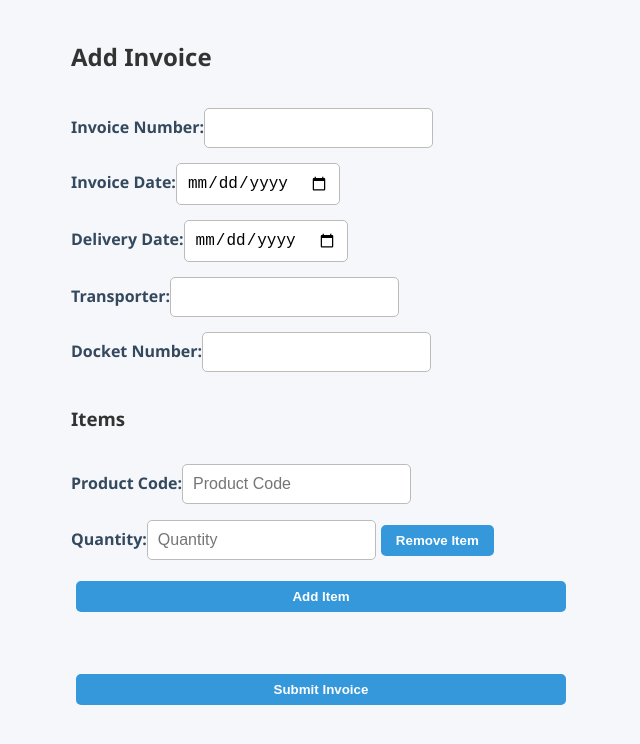
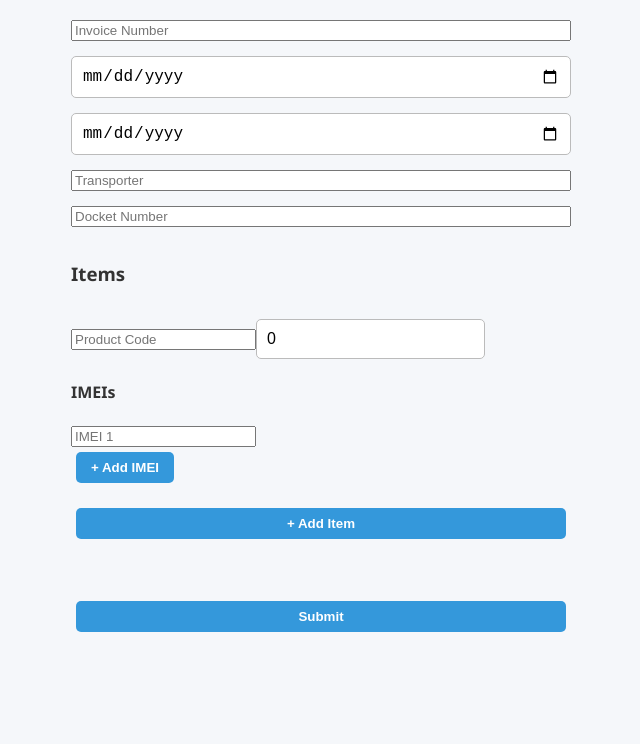
Before and after one commit to Rajeshnaidu001/SheetStockr, a React (Create React App) app: page /add in a window 1280 px wide. Shown: the top 744 px of the page, without its empty margins (319-959 px from the left). Built offline with nearby package versions, Linux system fonts and the light colour scheme.

Commit message:
Saving IMESs as CSV

```diff
--- a/src/AddInvoiceForm.js
+++ b/src/AddInvoiceForm.js
@@ -1,45 +1,68 @@
-import React, { useState } from "react";
-import './App.css';
-const AddInvoiceForm = () => {
-  const [invoiceData, setInvoiceData] = useState({
-    invoiceNumber: "",
-    invoiceDate: "",
-    deliveryDate: "",
-    transporter: "",
-    docketNumber: "",
-    items: []
+import React, { useState } from 'react';
+
+export default function InvoiceForm() {
+  const [formData, setFormData] = useState({
+    invoiceNumber: '',
+    invoiceDate: '',
+    deliveryDate: '',
+    transporter: '',
+    docketNumber: '',
+    items: [
+      {
+        productCode: '',
+        quantity: 0,
+        imeis: ['']
+      }
+    ]
   });
 
-  const handleInvoiceChange = (e) => {
-    setInvoiceData({ ...invoiceData, [e.target.name]: e.target.value });
+  const handleMainChange = (e) => {
+    const { name, value } = e.target;
+    setFormData({ ...formData, [name]: value });
   };
 
-  const [items, setitems] = useState([
-    { productCode: '', quantity: '' },
-  ]);
+  const handleItemChange = (index, e) => {
+    const { name, value } = e.target;
+    const items = [...formData.items];
+    items[index][name] = name === 'quantity' ? parseInt(value, 10) : value;
+    setFormData({ ...formData, items });
+  };
 
-  const handleItemChange = (index, e) => {
-    const updated = [...items];
-    updated[index][e.target.name] = e.target.value;
-    setitems(updated);
+  const handleImeiChange = (itemIndex, imeiIndex, e) => {
+    const items = [...formData.items];
+    items[itemIndex].imeis[imeiIndex] = e.target.value;
+    setFormData({ ...formData, items });
   };
 
   const addItem = () => {
-    setitems([...items, { productCode: '', quantity: '' }]);
+    setFormData({
+      ...formData,
+      items: [...formData.items, { productCode: '', quantity: 0, imeis: [''] }]
+    });
   };
 
   const removeItem = (index) => {
-    const updated = [...items];
-    updated.splice(index, 1);
-    setitems(updated);
+    const items = [...formData.items];
+    items.splice(index, 1);
+    setFormData({ ...formData, items });
+  };
+
+  const addImei = (index) => {
+    const items = [...formData.items];
+    items[index].imeis.push('');
+    setFormData({ ...formData, items });
+  };
+
+  const removeImei = (itemIndex, imeiIndex) => {
+    const items = [...formData.items];
+    items[itemIndex].imeis.splice(imeiIndex, 1);
+    setFormData({ ...formData, items });
   };
 
   const handleSubmit = async (e) => {
     e.preventDefault();
-
-    invoiceData.items = items;
-    const payload = invoiceData;
-    console.log('Payload:', payload);
+    const payload = formData;
+    console.log('Submitted JSON:', JSON.stringify(formData, null, 2));
 
     try {
       await fetch('https://script.google.com/macros/s/AKfycbwc_IPBuyRQgR9CPB9CVte-_wXnVIJ9LqcC0sPkBXSP-uoR-7l7dPbxUGMSjSjBWALu/exec', {
@@ -54,101 +77,55 @@ const AddInvoiceForm = () => {
       alert("Failed to submit invoice.");
     }
   };
+
   return (
-    <form onSubmit={handleSubmit}>
-  <h2>Add Invoice</h2>
+    <form onSubmit={handleSubmit} className="p-4 space-y-4">
+      <input name="invoiceNumber" placeholder="Invoice Number" value={formData.invoiceNumber} onChange={handleMainChange} className="border p-2 w-full" />
+      <input type="date" name="invoiceDate" value={formData.invoiceDate} onChange={handleMainChange} className="border p-2 w-full" />
+      <input type="date" name="deliveryDate" value={formData.deliveryDate} onChange={handleMainChange} className="border p-2 w-full" />
+      <input name="transporter" placeholder="Transporter" value={formData.transporter} onChange={handleMainChange} className="border p-2 w-full" />
+      <input name="docketNumber" placeholder="Docket Number" value={formData.docketNumber} onChange={handleMainChange} className="border p-2 w-full" />
 
-  <div>
-    <label htmlFor="invoiceNumber">Invoice Number:</label>
-    <input
-      id="invoiceNumber"
-      type="text"
-      name="invoiceNumber"
-      value={invoiceData.invoiceNumber}
-      onChange={handleInvoiceChange}
-    />
-  </div>
+      <h3 className="text-lg font-semibold mt-4">Items</h3>
 
-  <div>
-    <label htmlFor="invoiceDate">Invoice Date:</label>
-    <input
-      id="invoiceDate"
-      type="date"
-      name="invoiceDate"
-      value={invoiceData.invoiceDate}
-      onChange={handleInvoiceChange}
-    />
-  </div>
+      {formData.items.map((item, i) => (
+        <div key={i} className="border p-3 rounded shadow-sm space-y-2">
+          <input name="productCode" placeholder="Product Code" value={item.productCode} onChange={(e) => handleItemChange(i, e)} className="border p-2 w-full" />
+          <input type="number" name="quantity" placeholder="Quantity" value={item.quantity} onChange={(e) => handleItemChange(i, e)} className="border p-2 w-full" />
 
-  <div>
-    <label htmlFor="deliveryDate">Delivery Date:</label>
-    <input
-      id="deliveryDate"
-      type="date"
-      name="deliveryDate"
-      value={invoiceData.deliveryDate}
-      onChange={handleInvoiceChange}
-    />
-  </div>
+          <h4 className="font-medium">IMEIs</h4>
+          {item.imeis.map((imei, j) => (
+            <div key={j} className="flex space-x-2">
+              <input
+                value={imei}
+                onChange={(e) => handleImeiChange(i, j, e)}
+                className="border p-2 w-full"
+                placeholder={`IMEI ${j + 1}`}
+              />
+              {item.imeis.length > 1 && (
+                <button type="button" onClick={() => removeImei(i, j)} className="text-red-500">
+                  Remove
+                </button>
+              )}
+            </div>
+          ))}
+          <button type="button" onClick={() => addImei(i)} className="text-blue-500">+ Add IMEI</button>
 
-  <div>
-    <label htmlFor="transporter">Transporter:</label>
-    <input
-      id="transporter"
-      type="text"
-      name="transporter"
-      value={invoiceData.transporter}
-      onChange={handleInvoiceChange}
-    />
-  </div>
+          {formData.items.length > 1 && (
+            <button type="button" onClick={() => removeItem(i)} className="text-red-500 mt-2">Remove Item</button>
+          )}
+        </div>
+      ))}
 
-  <div>
-    <label htmlFor="docketNumber">Docket Number:</label>
-    <input
-      id="docketNumber"
-      type="text"
-      name="docketNumber"
-      value={invoiceData.docketNumber}
-      onChange={handleInvoiceChange}
-    />
-  </div>
+      <button type="button" onClick={addItem} className="bg-blue-500 text-white px-4 py-2 rounded">
+        + Add Item
+      </button>
 
-  <h3>Items</h3>
-        {items.map((item, index) => (
-        <div key={index}>
-            <label htmlFor={`productCode-${index}`}>Product Code:</label>
-            <input
-            id={`productCode-${index}`}
-            type="text"
-            name="productCode"
-            placeholder="Product Code"
-            value={item.productCode}
-            onChange={(e) => handleItemChange(index, e)}
-            />
+      <br />
 
-            <p>  </p>
-            <label htmlFor={`quantity-${index}`}>Quantity:</label>
-            <input
-            id={`quantity-${index}`}
-            type="number"
-            name="quantity"
-            placeholder="Quantity"
-            value={item.quantity}
-            onChange={(e) => handleItemChange(index, e)}
-            />
-
-            <button type="button" onClick={() => removeItem(index)}>
-            Remove Item
-            </button>
-        </div>
-        ))}
-      <button type="button" onClick={addItem}>
-        Add Item
+      <button type="submit" className="bg-green-600 text-white px-4 py-2 rounded">
+        Submit
       </button>
-      <br />
-      <button type="submit">Submit Invoice</button>
     </form>
   );
-};
-
-export default AddInvoiceForm;
+}
```
